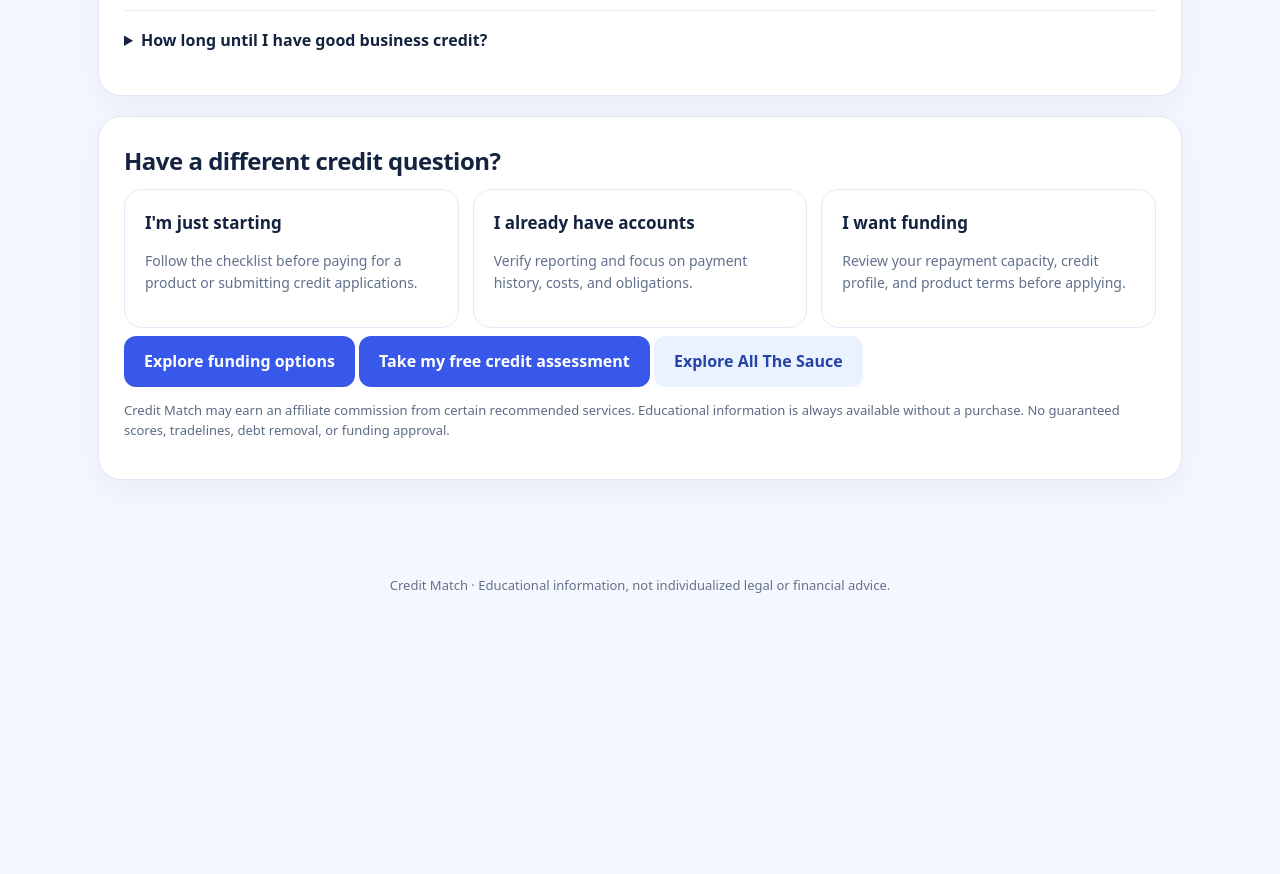
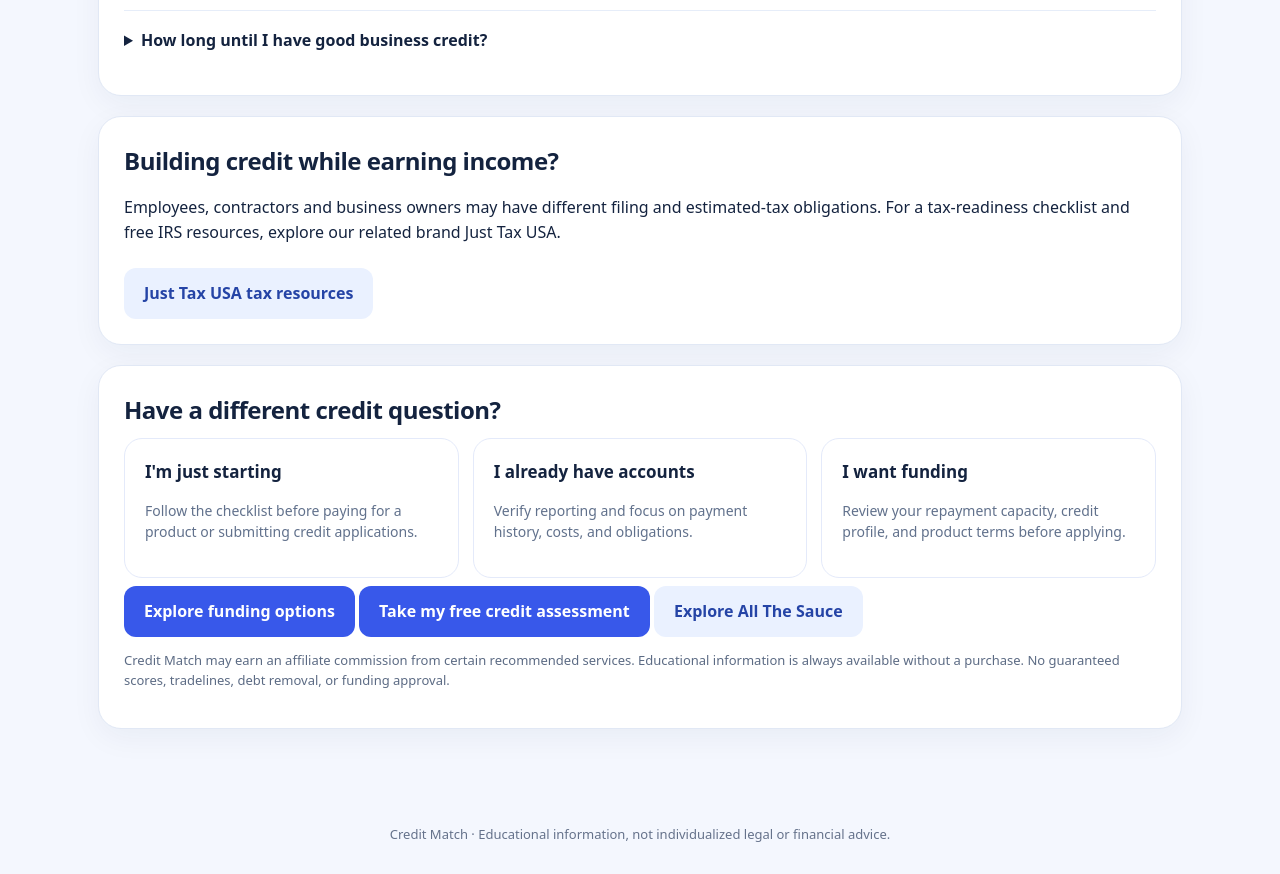
Before and after one commit to creditkstp-hue/credit-match, a website: page learn.html in a window 1280 px wide. Shown: the part 2028-2902 px from the top of the page. Before the commit the page ends 2653 px from the top, so only its background shows below. Drawn offline with Linux system fonts and the light colour scheme.

Commit message:
Add contextual Just Tax USA recommendations to learn.html

```diff
--- a/learn.html
+++ b/learn.html
@@ -32,7 +32,7 @@
 <details class="faq"><summary>Is a secured credit card worth considering?</summary><p>It may help establish history if the issuer reports payments and you use it responsibly. Compare refundable deposits, annual fees, APR, and reporting policies.</p></details>
 <details class="faq"><summary>Do I have to pay to see my credit reports?</summary><p>No. Free consumer credit reports are available through AnnualCreditReport.com. Certain credit score services may be separate.</p></details>
 </div></section>
-<section class="surface"><h2>Have a different credit question?</h2><div class="grid"><div class="topic"><h3>I'm just starting</h3><p>Follow the checklist before paying for a product or submitting credit applications.</p></div><div class="topic"><h3>I already have accounts</h3><p>Verify reporting and focus on payment history, costs, and obligations.</p></div><div class="topic"><h3>I want funding</h3><p>Review your repayment capacity, credit profile, and product terms before applying.</p></div></div><a class="button" href="/funding.html">Explore funding options</a> <a class="button" href="/">Take my free credit assessment</a> <a class="button secondary" href="/community.html">Explore All The Sauce</a><p class="hint">Credit Match may earn an affiliate commission from certain recommended services. Educational information is always available without a purchase. No guaranteed scores, tradelines, debt removal, or funding approval.</p></section>
+<section class="surface"><h2>Building credit while earning income?</h2><p class="muted">Employees, contractors and business owners may have different filing and estimated-tax obligations. For a tax-readiness checklist and free IRS resources, explore our related brand Just Tax USA.</p><a class="button secondary" href="/tax.html">Just Tax USA tax resources</a></section><section class="surface"><h2>Have a different credit question?</h2><div class="grid"><div class="topic"><h3>I'm just starting</h3><p>Follow the checklist before paying for a product or submitting credit applications.</p></div><div class="topic"><h3>I already have accounts</h3><p>Verify reporting and focus on payment history, costs, and obligations.</p></div><div class="topic"><h3>I want funding</h3><p>Review your repayment capacity, credit profile, and product terms before applying.</p></div></div><a class="button" href="/funding.html">Explore funding options</a> <a class="button" href="/">Take my free credit assessment</a> <a class="button secondary" href="/community.html">Explore All The Sauce</a><p class="hint">Credit Match may earn an affiliate commission from certain recommended services. Educational information is always available without a purchase. No guaranteed scores, tradelines, debt removal, or funding approval.</p></section>
 </main><footer>Credit Match · Educational information, not individualized legal or financial advice.</footer><script>
 const tabs={business:document.getElementById('businessTab'),personal:document.getElementById('personalTab')};const guides={business:document.getElementById('businessGuide'),personal:document.getElementById('personalGuide')};
 function show(track){for(const t of ['business','personal']){tabs[t].setAttribute('aria-pressed',String(t===track));guides[t].classList.toggle('hidden',t!==track)}if(history.replaceState)history.replaceState(null,'','#'+track);}
```
